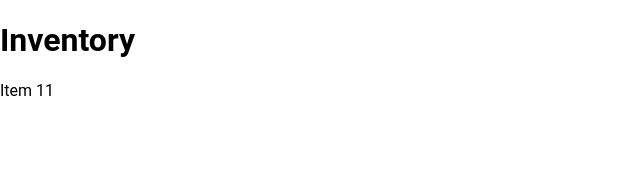
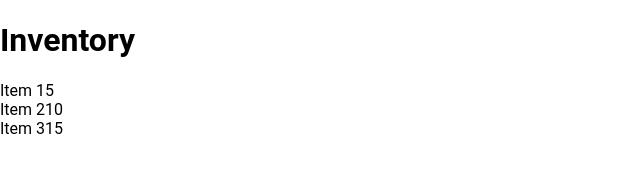
Before and after one commit to hbohlen/inventory-tracker, a React (Vite) app: page / in a window 1280 px wide. Shown: the top 188 px of the page, without its empty margins (0-640 px from the left). Built offline with nearby package versions, Linux system fonts and the light colour scheme.

Commit message:
Implement list display from list data file

```diff
--- a/src/App.tsx
+++ b/src/App.tsx
@@ -1,20 +1,23 @@
 import React from "react";
 
 import Header from "./components/Header";
-import ListItem from "./components/ListItem";
+
+import ItemList from "./components/ItemList";
+
+import { listData } from "./data/listData";
 
 import "./styles/global.css";
 
 const App: React.FC = () => {
-  const listItemData = {
-    name: "Item 1",
-    quantity: 1,
-  };
+  const listItemData = [
+    { name: "Item 1", quantity: 1 },
+    { name: "Item 2", quantity: 2 },
+  ];
 
   return (
     <>
       <Header />
-      <ListItem name={listItemData.name} quantity={listItemData.quantity} />
+      <ItemList items={listData} />
     </>
   );
 };
--- /dev/null
+++ b/src/components/ItemList.tsx
@@ -0,0 +1,19 @@
+import React from "react";
+
+import ListItem, { ListItemProps } from "./ListItem";
+
+interface ItemListProps {
+  items: ListItemProps[];
+}
+
+const ItemList: React.FC<ItemListProps> = ({ items }) => {
+  return (
+    <div>
+      {items.map((item, index) => (
+        <ListItem key={index} name={item.name} quantity={item.quantity} />
+      ))}
+    </div>
+  );
+};
+
+export default ItemList;
--- a/src/components/ListItem.tsx
+++ b/src/components/ListItem.tsx
@@ -1,6 +1,6 @@
 import React from "react";
 
-interface ListItemProps {
+export interface ListItemProps {
   name: string;
   quantity: number;
 }
--- /dev/null
+++ b/src/data/listData.ts
@@ -0,0 +1,5 @@
+export const listData = [
+  { name: "Item 1", quantity: 5 },
+  { name: "Item 2", quantity: 10 },
+  { name: "Item 3", quantity: 15 },
+];
```
